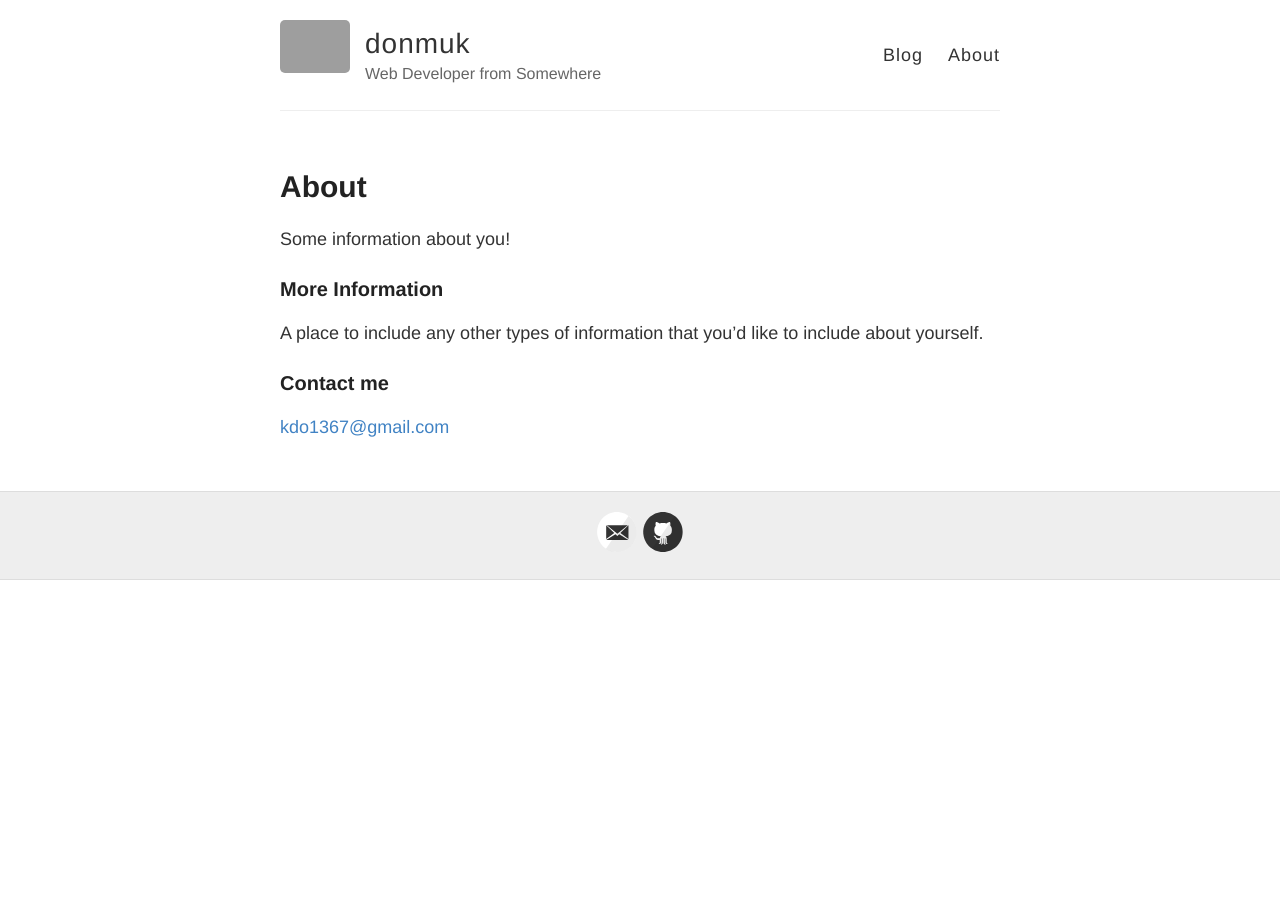
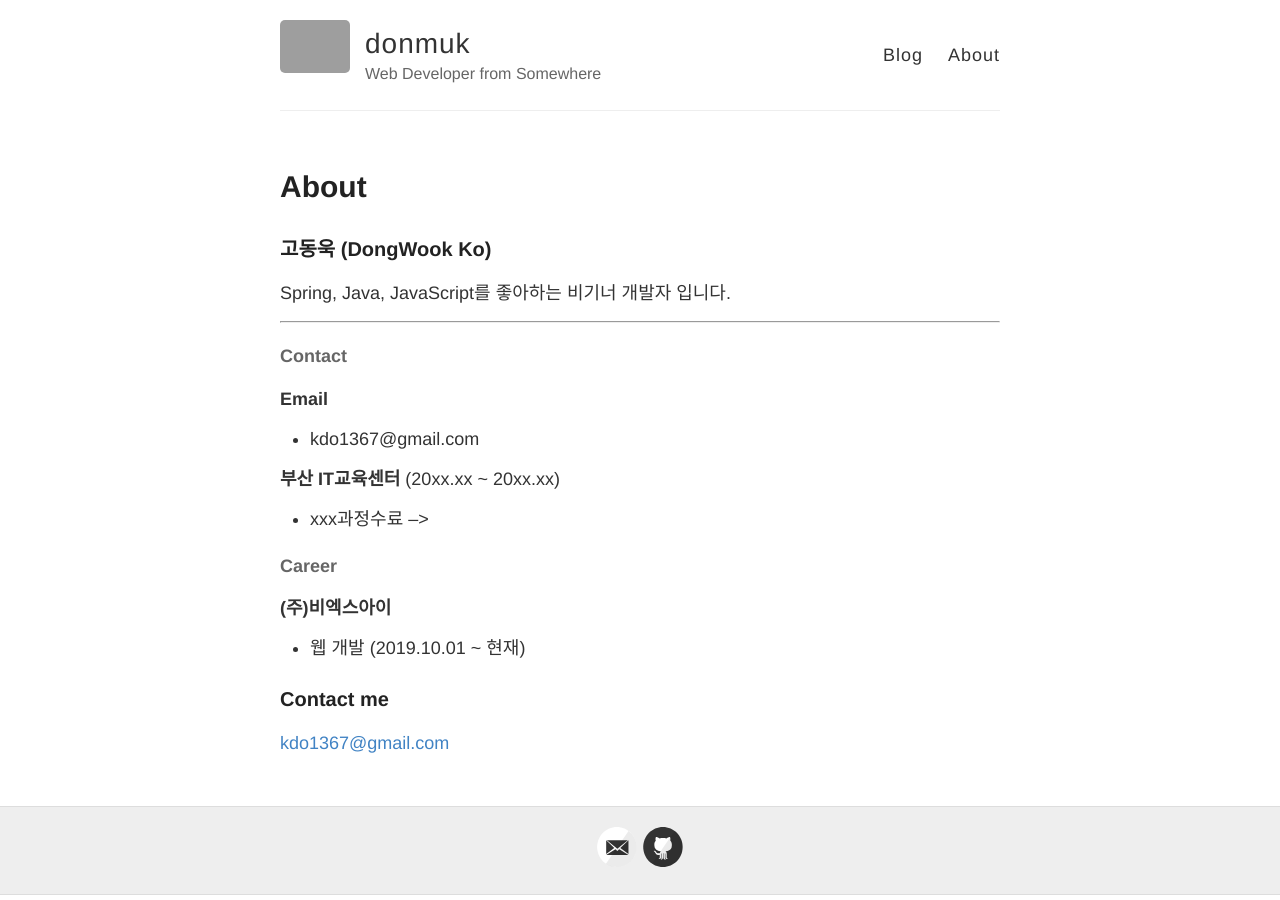
Before and after one commit to donmuk/donmuk.github.io, a Jekyll site: the page built from about.md, in a window 1280 px wide. Built offline with Jekyll 4.4.1, drawn with Linux system fonts in a browser that asks for light colours; grey boxes are pictures that could not be loaded.

Commit message:
Update about.md

```diff
--- a/about.md
+++ b/about.md
@@ -4,12 +4,30 @@ title: About
 permalink: /about/
 ---
 
-Some information about you!
+### 고동욱 (DongWook Ko)
 
-### More Information
+Spring, Java, JavaScript를 좋아하는 비기너 개발자 입니다.
 
-A place to include any other types of information that you'd like to include about yourself.
+---
+
+#### Contact
+**Email**
+  - kdo1367@gmail.com
+
+<!--
+#### Education
+
+**동의대학교** (20xx.xx ~ 20xx.xx)
+  - 경제학전공
+ -->
+
+ **부산 IT교육센터** (20xx.xx ~ 20xx.xx)
+  - xxx과정수료
+  -->
+
+#### Career
+**(주)비엑스아이**
+- 웹 개발 (2019.10.01 ~ 현재)
 
 ### Contact me
-
 [kdo1367@gmail.com](mailto:kdo1367@gmail.com)
```
